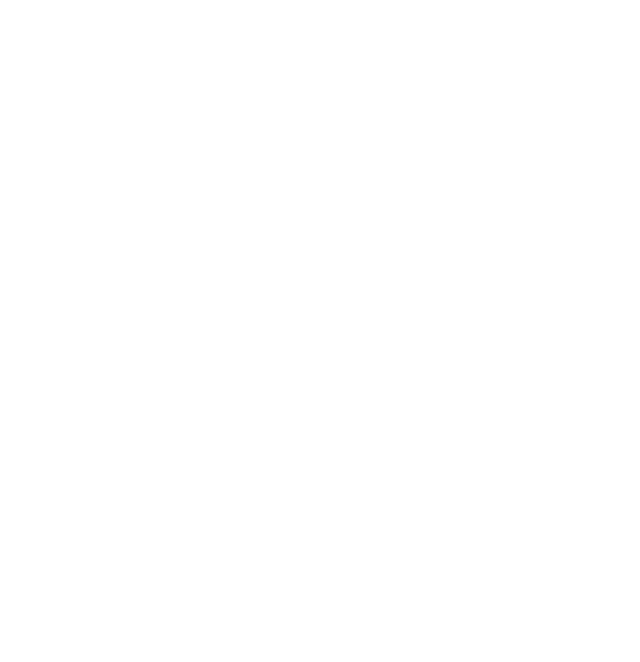
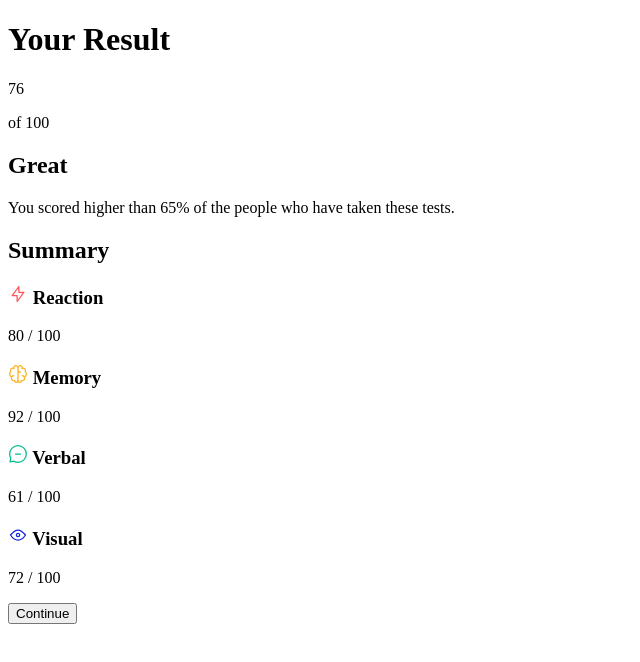
Before and after one commit to DeivissonLisboa/frontend-mentor-results-summary-component, a plain HTML site: page index.html in a window 1280 px wide. Shown: the whole page, without its empty margins (0-640 px from the left). Drawn offline with Linux system fonts and the light colour scheme.

Commit message:
Structure content

```diff
--- a/index.html
+++ b/index.html
@@ -15,27 +15,55 @@
     <title>Frontend Mentor | Results summary component</title>
   </head>
   <body>
-    <!-- Your Result
-  76
-  of 100
+    <main>
+      <header>
+        <h1>Your Result</h1>
 
-  Great
-  You scored higher than 65% of the people who have taken these tests.
+        <div>
+          <p>76</p>
+          <p>of 100</p>
+        </div>
 
-  Summary
+        <h2>Great</h2>
+        <p>
+          You scored higher than 65% of the people who have taken these tests.
+        </p>
+      </header>
 
-  Reaction
-  80 / 100
+      <div>
+        <h2>Summary</h2>
+        <div>
+          <h3>
+            <i><img src="./assets/images/icon-reaction.svg" alt="" /></i>
+            Reaction
+          </h3>
+          <p><span>80</span> / 100</p>
+        </div>
+        <div>
+          <h3>
+            <i><img src="./assets/images/icon-memory.svg" alt="" /></i>
+            Memory
+          </h3>
+          <p><span>92</span> / 100</p>
+        </div>
+        <div>
+          <h3>
+            <i><img src="./assets/images/icon-verbal.svg" alt="" /></i>
+            Verbal
+          </h3>
+          <p><span>61</span> / 100</p>
+        </div>
+        <div>
+          <h3>
+            <i><img src="./assets/images/icon-visual.svg" alt="" /></i>
+            Visual
+          </h3>
 
-  Memory
-  92 / 100
+          <p><span>72</span> / 100</p>
+        </div>
 
-  Verbal
-  61 / 100
-
-  Visual
-  72 / 100
-
-  Continue -->
+        <button>Continue</button>
+      </div>
+    </main>
   </body>
 </html>
```
